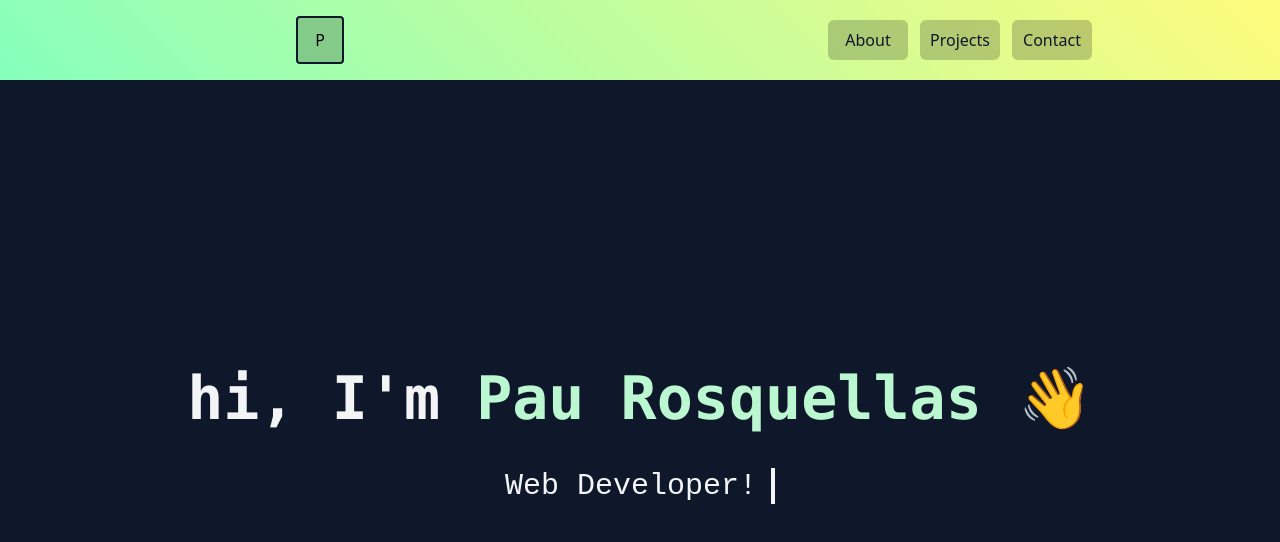
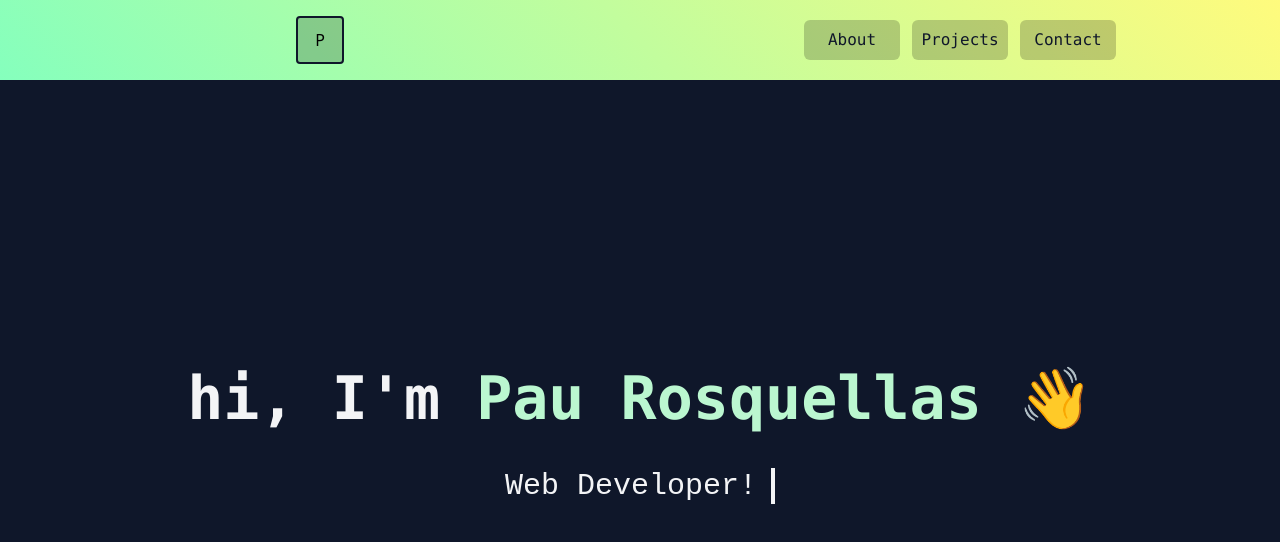
Before and after one commit to pau7rr/paurosquellas-com, a Vue app: page / in a window 1280 px wide. Shown: the top 542 px of the page. Built offline with nearby package versions, Linux system fonts and the light colour scheme.

Commit message:
new font type on navbar buttons

```diff
--- a/src/components/Navbar.vue
+++ b/src/components/Navbar.vue
@@ -7,13 +7,13 @@
           <div class=" col-span-2 md:col-span-1 flex justify-center">
             <RouterLink to="/" class=" w-12 h-12 flex rounded bg-black bg-opacity-20 border-2 border-slate-900"><p class=" m-auto">P</p></RouterLink>
           </div>
-          <div class=" hidden md:flex justify-center items-center gap-x-3 text-slate-900">
-            <RouterLink to="/about" class=" w-20 h-10 flex rounded-md bg-black bg-opacity-20 hover:bg-opacity-40"><p class=" m-auto">About</p></RouterLink>
-            <RouterLink to="/about" class=" w-20 h-10 flex rounded-md bg-black bg-opacity-20 hover:bg-opacity-40"><p class=" m-auto">Projects</p></RouterLink>
-            <RouterLink to="/about" class=" w-20 h-10 flex rounded-md bg-black bg-opacity-20 hover:bg-opacity-40"><p class=" m-auto">Contact</p></RouterLink>
+          <div class=" hidden md:flex justify-center items-center gap-x-3 text-slate-900 font-mono">
+            <RouterLink to="/about" class=" w-24 h-10 flex rounded-md bg-black bg-opacity-20 hover:bg-opacity-40"><p class=" m-auto">About</p></RouterLink>
+            <RouterLink to="/about" class=" w-24 h-10 flex rounded-md bg-black bg-opacity-20 hover:bg-opacity-40"><p class=" m-auto">Projects</p></RouterLink>
+            <RouterLink to="/about" class=" w-24 h-10 flex rounded-md bg-black bg-opacity-20 hover:bg-opacity-40"><p class=" m-auto">Contact</p></RouterLink>
           </div>
       </nav>
-      <div class=" md:hidden flex p-3 border-2 border-slate-900 justify-center gap-x-10 font-mono text-gray-100 underline underline-offset-8 bg-slate-900">
+      <div class=" md:hidden flex p-3 border-2 border-slate-900 justify-evenly font-mono text-gray-100 underline underline-offset-8 bg-slate-900">
         <RouterLink to="/about" class=""><p class="">About</p></RouterLink>
         <RouterLink to="/about" class=""><p class="">Projects</p></RouterLink>
         <RouterLink to="/about" class=""><p class="">Contact</p></RouterLink>
```
